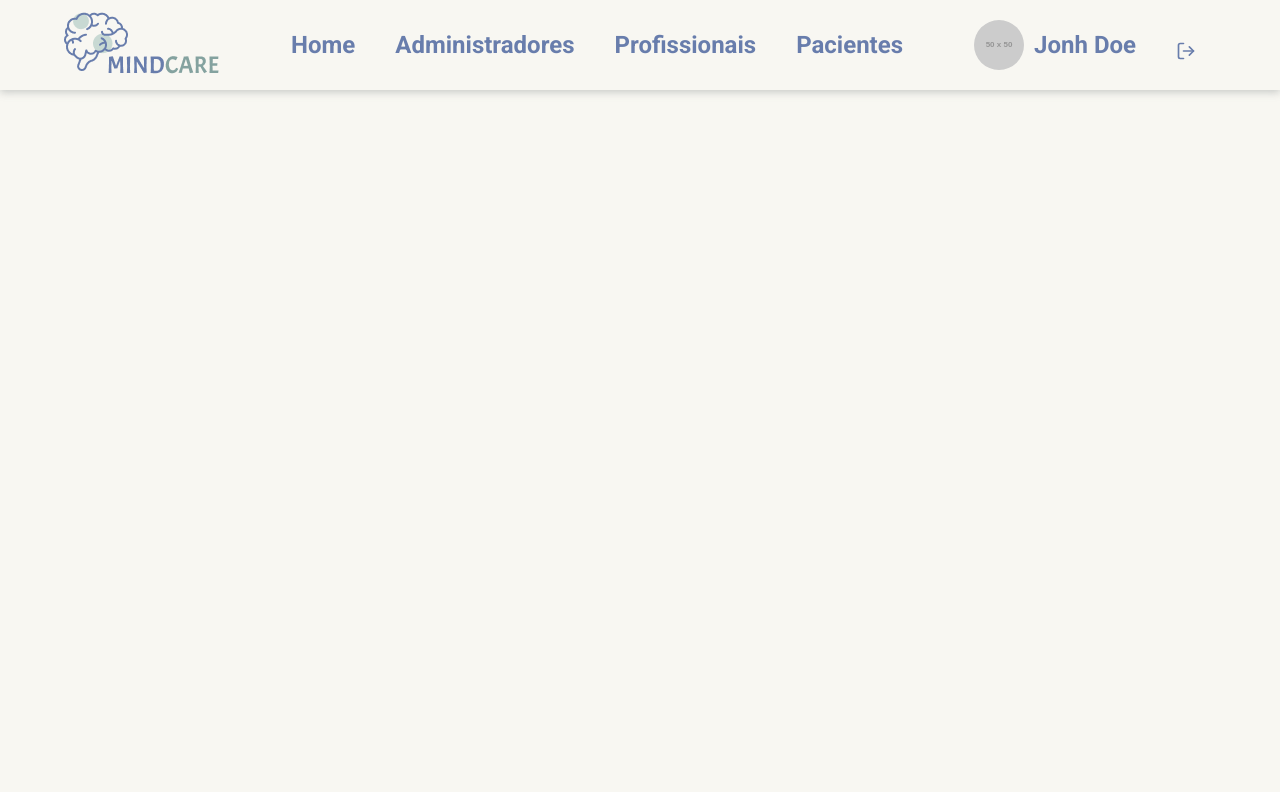
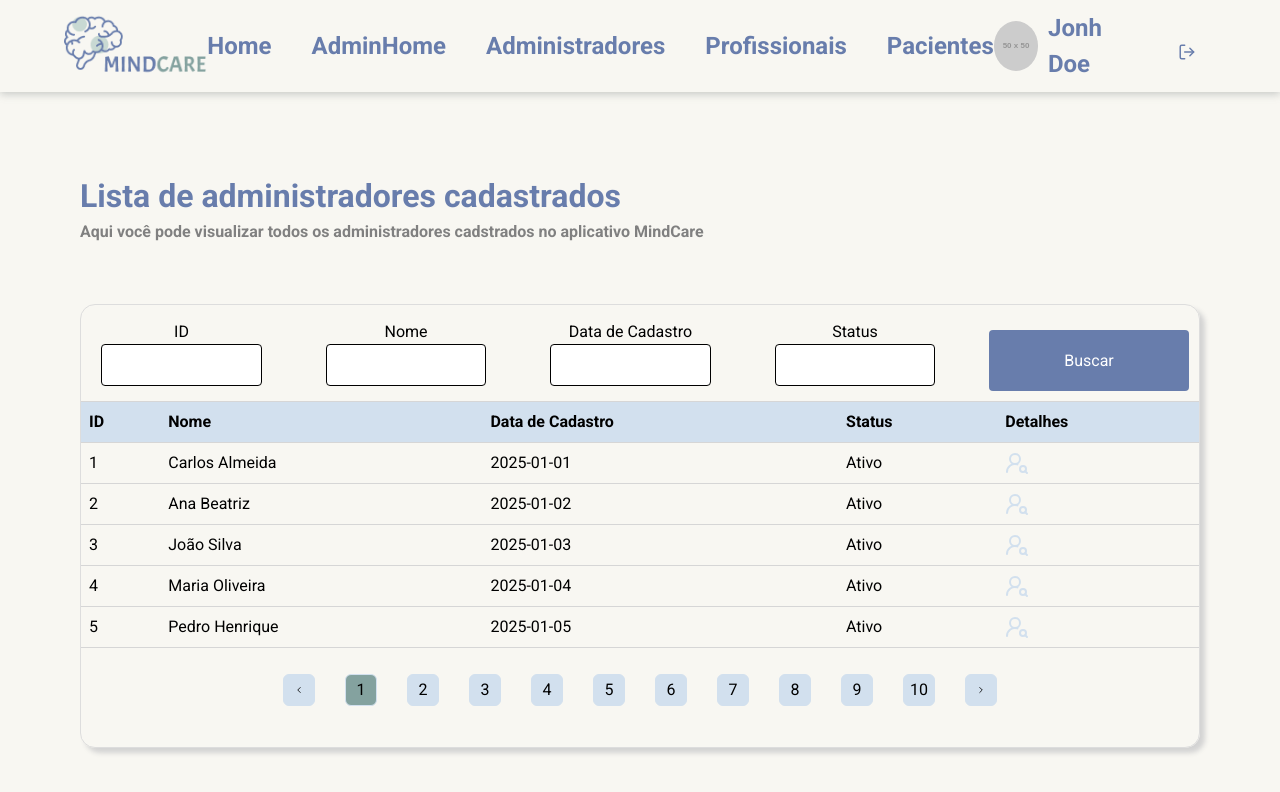
Before and after one commit to ViniMesquitaa/br.com.mindcare, a React (Vite) app: page /adminhome in a window 1280 px wide. Shown: the top 792 px of the page. Built offline with nearby package versions, Linux system fonts and the light colour scheme.

Commit message:
feat: create admin list page

```diff
--- a/src/App.jsx
+++ b/src/App.jsx
@@ -8,6 +8,7 @@ import "./app.css";
 import AdminPage from "./pages/admin";
 import PatientPage from "./pages/patients";
 import ProfessionalPage from "./pages/professionals";
+import AdminHomePage from "./pages/admin-home";
 
 function App() {
   const location = useLocation();
@@ -20,6 +21,7 @@ function App() {
         <Route path="/" element={<Home />} />
         <Route path="/login" element={<Login />} />
         <Route path="/admin" element={<AdminPage />} />
+        <Route path="/adminhome" element={<AdminHomePage />} />
         <Route path="/admin/register" element={<RegisterAdmin />} />
         <Route path="/patient" element={<PatientPage />} />
         <Route path="/professional" element={<ProfessionalPage />} />
--- a/src/components/Header/index.jsx
+++ b/src/components/Header/index.jsx
@@ -39,6 +39,7 @@ export const Header = () => {
 
   const menuItems = [
     { label: "Home", href: "/" },
+    { label: "AdminHome", href: "/adminhome" },
     { label: "Administradores", href: "/admin" },
     { label: "Profissionais", href: "/professional" },
     { label: "Pacientes", href: "/patient" },
--- a/src/data/data.jsx
+++ b/src/data/data.jsx
@@ -4,6 +4,7 @@ export const COLUMNS_ADMINISTRADORES = [
   { name: "id", label: "ID" },
   { name: "name", label: "Nome" },
   { name: "createdAt", label: "Data de Cadastro" },
+  { name: "status", label: "Status" },
   { name: "details", label: "Detalhes" },
 ];
 
@@ -11,30 +12,35 @@ export const ROWS_ADMINISTRADORES = [
   {
     id: "1",
     name: "Carlos Almeida",
+    status: "Ativo",
     createdAt: "2025-01-01",
     details: <UserRoundSearch color="#d2e0ee" />,
   },
   {
     id: "2",
     name: "Ana Beatriz",
+    status: "Ativo",
     createdAt: "2025-01-02",
     details: <UserRoundSearch color="#d2e0ee" />,
   },
   {
     id: "3",
     name: "João Silva",
+    status: "Ativo",
     createdAt: "2025-01-03",
     details: <UserRoundSearch color="#d2e0ee" />,
   },
   {
     id: "4",
     name: "Maria Oliveira",
+    status: "Ativo",
     createdAt: "2025-01-04",
     details: <UserRoundSearch color="#d2e0ee" />,
   },
   {
     id: "5",
     name: "Pedro Henrique",
+    status: "Ativo",
     createdAt: "2025-01-05",
     details: <UserRoundSearch color="#d2e0ee" />,
   },
--- /dev/null
+++ b/src/pages/admin-home/index.jsx
@@ -0,0 +1,41 @@
+import React from "react";
+import { useState } from "react";
+import Table from "../../components/Table";
+import TableSearch from "../../components/table-search";
+import { COLUMNS_ADMINISTRADORES, ROWS_ADMINISTRADORES } from "../../data/data";
+import "./styles.css";
+
+export default function AdminHomePage() {
+  const [page, setPage] = useState(1);
+
+  const columns = COLUMNS_ADMINISTRADORES;
+  const rows = ROWS_ADMINISTRADORES;
+
+  const handlePaginate = (newPage) => {
+    setPage(newPage);
+  };
+
+  return (
+    <section className="admin-home-container">
+      <section className="admin-home-title">
+        <h2>Lista de administradores cadastrados</h2>
+        <p>
+          Aqui você pode visualizar todos os administradores cadstrados no
+          aplicativo MindCare
+        </p>
+      </section>
+
+      <section className="admin-home-table">
+        <TableSearch columns={columns} />
+        <Table
+          columns={columns}
+          rows={rows}
+          page={page}
+          size={10}
+          totalItems={100}
+          onPaginate={page}
+        />
+      </section>
+    </section>
+  );
+}
--- /dev/null
+++ b/src/pages/admin-home/styles.css
@@ -0,0 +1,30 @@
+.admin-home-container {
+  max-width: 1700px;
+  margin: auto;
+  padding: 80px;
+}
+
+.admin-home-title {
+  padding-bottom: 60px;
+}
+
+.admin-home-title h2 {
+  color: #687dac;
+  font-size: 2rem;
+  font-weight: bold;
+}
+
+.admin-home-title p {
+  color: gray;
+  font-size: 1rem;
+  font-weight: bold;
+}
+
+.admin-home-table {
+  display: flex;
+  flex-direction: column;
+  padding: 15px 0;
+  border: 1px solid #dddddd;
+  border-radius: 15px;
+  box-shadow: 5px 5px 5px lightgray;
+}
```
